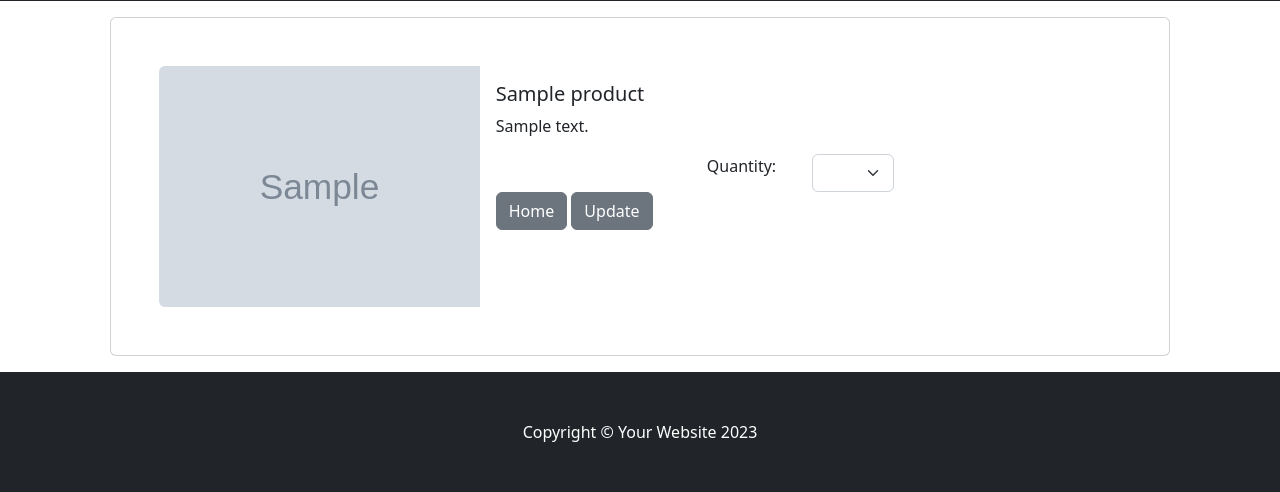
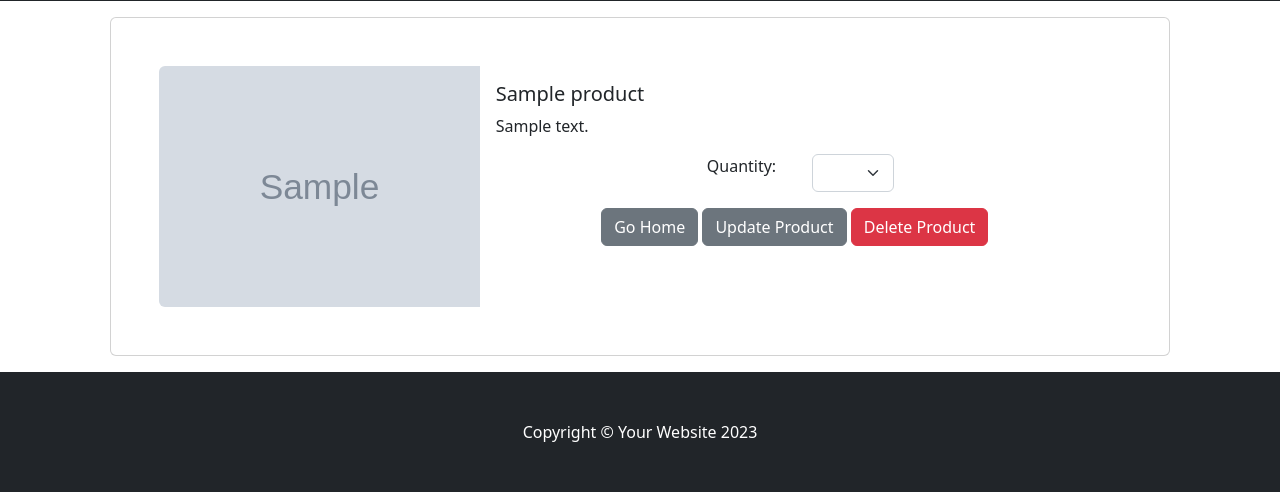
Before and after one commit to darshan45672/Django-miniProject, a Django app: template ecom/cart/templates/cartSummary.html in a window 1280 px wide. Shown: the part 352-844 px from the top of the page. Run offline with Django 5.2, Linux system fonts and the light colour scheme; the template is opened without the code that fills it: most values are stand-ins (such as "Sample title", 1, 10 or a date in 2020); grey boxes marked "Sample" are stand-in pictures.

Commit message:
implemented delete product in cart

```diff
--- a/ecom/cart/templates/cartSummary.html
+++ b/ecom/cart/templates/cartSummary.html
@@ -46,8 +46,13 @@
                       </select>
                     </div>
                   </div>
-                   <a href="{% url 'home' %}" class="btn btn-secondary">Home </a>
-                   <button type="button" data-index="{{ product.id }}" class="btn btn-secondary update-cart">Update </button  >
+                  <div class="row justify-content-center mt-3">
+                    <div class="col-md-8">
+                      <a href="{% url 'home' %}" class="btn btn-secondary">Go Home </a>
+                      <button type="button" data-index="{{ product.id }}" class="btn btn-secondary update-cart">Update Product</button  >
+                        <button type="button" data-index="{{ product.id }}" class="btn btn-danger remove-product">Delete Product</button  >
+                    </div>
+                  </div>
                 </div>
               </div>
             </div>
@@ -59,6 +64,8 @@
     {% endif %}
  </div>
  <script>
+
+  // update ajax method
   $(document).on('click', '.update-cart', function(e){
     e.preventDefault();
     var productID = $(this).data('index');
@@ -81,5 +88,29 @@
       }
     });
   })
+
+  // delete ajax
+  $(document).on('click', '.remove-product', function(e){
+    e.preventDefault();
+    // var productID = $(this).data('index');
+    $.ajax({
+      type: 'POST',
+      url: "{% url 'cartDelete' %}",
+      data: {
+        product_id: $(this).data('index'),
+       // product_quantity: $('#select' + productID + ' option:selected').text() ,
+        csrfmiddlewaretoken: '{{ csrf_token }}',
+        action: 'post',
+      },
+      success: function(json){
+        //console.log(json)
+        //document.getElementById("cart-quantity").textContent = json.Quantity
+        location.reload();
+      },
+      error: function(xhr, errmsg, err){
+
+      }
+    });
+  })
 </script>
 {% endblock %}
--- a/ecom/store/templates/product.html
+++ b/ecom/store/templates/product.html
@@ -58,6 +58,7 @@
       success: function(json){
         //console.log(json)
          document.getElementById("cart-quantity").textContent = json.Quantity
+         location.reload()
       },
       error: function(xhr, errmsg, err){
 
```
Also changed, not shown: ecom/cart/cart.py (+7 -0 lines), ecom/cart/views.py (+12 -3 lines), ecom/db.sqlite3.
